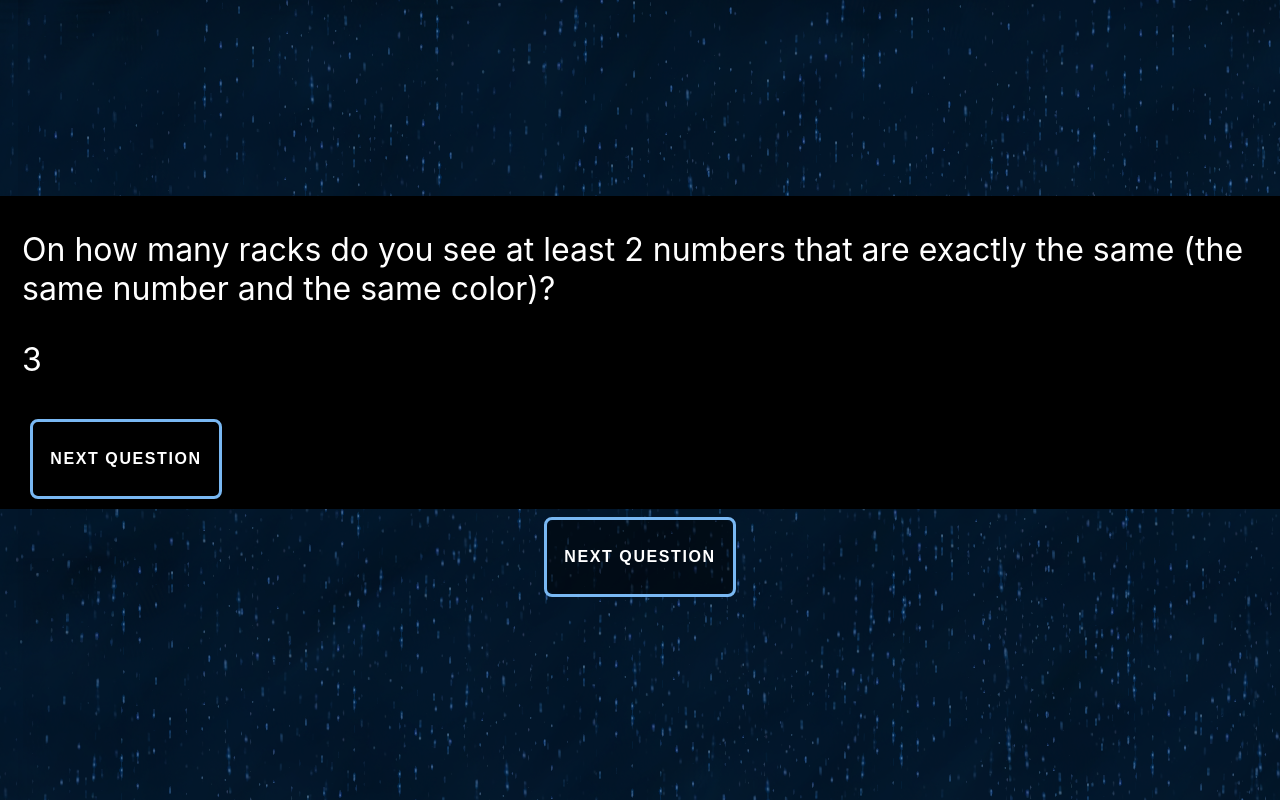
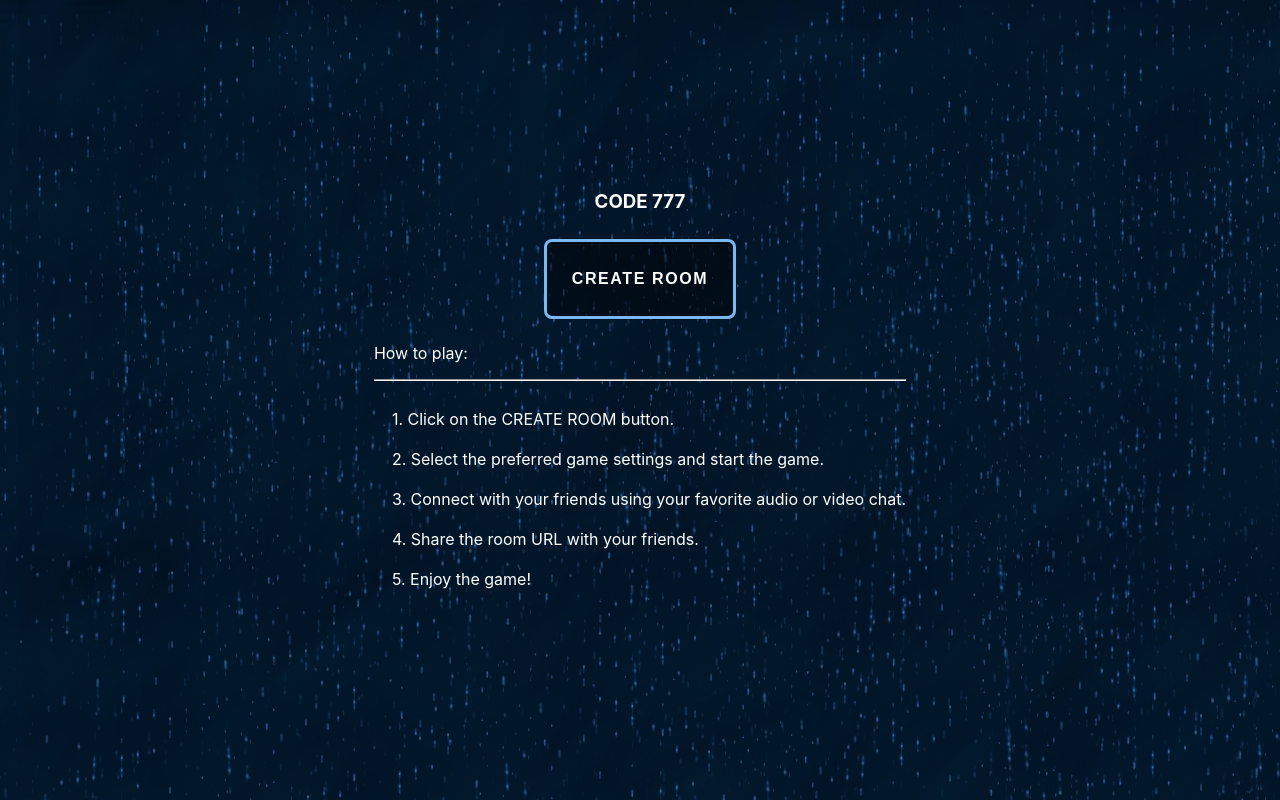
Before and after one commit to WolfsHollow/Code777, a React (Create React App) app: page / in a window 1280 px wide. Built offline with nearby package versions, Linux system fonts and the light colour scheme.

Commit message:
added createroom and room pages. changed routing

```diff
--- a/src/App.tsx
+++ b/src/App.tsx
@@ -2,6 +2,9 @@ import { Route, Routes } from 'react-router-dom';
 import './App.css';
 import Homepage from './pages/Homepage'
 import Game from './pages/Game'
+import QuestionPage from './pages/QuestionPage';
+import Lobby from './pages/Lobby';
+import CreateRoom from './pages/CreateRoom';
 
 function App() {
   return (
@@ -9,7 +12,11 @@ function App() {
       <Route path="/">
         <Route index element={<Homepage />} />
         {/* <Route path="/lobby" element={<Lobby />} /> */}
-        <Route path="/game" element={<Game />} />
+        <Route path="/room/game" element={<Game />} />
+        <Route path="/room/" element={<Lobby />} />
+        <Route path="/room/create" element={<CreateRoom />} />
+        <Route path="/question" element={<QuestionPage />} />
+
       </Route>
     </Routes>
   );
--- a/src/components/Number.tsx
+++ b/src/components/Number.tsx
@@ -2,7 +2,7 @@ import React, { useState } from 'react'
 
 type props = {
     color: string,
-    value: string,
+    value: number,
     grid: string,
 }
 
--- a/src/components/gameStateSlice.ts
+++ b/src/components/gameStateSlice.ts
@@ -3,7 +3,7 @@ import { DECK, PLAYER, QUESTION_BANK } from '../data/constants';
 import { getRandomNumber, shuffle } from '../utilities/helpers';
 
 interface gameState {
-    deck: Array<string>,
+    deck: [string, number][],
     playerTurn: number,
     currentQuestion: number,
     players: Array<string>,
@@ -46,7 +46,7 @@ export const gameStateSlice = createSlice({
             state.playerHands = newHands;
             state.deck = newDeck;
         },
-        updateDeck: (state, { payload }: PayloadAction<Array<string>>) => {
+        updateDeck: (state, { payload }: PayloadAction<Array<[string, number]>>) => {
             state.deck = payload;
             console.log('deck updated');
         },
--- a/src/data/constants.ts
+++ b/src/data/constants.ts
@@ -18,7 +18,7 @@ export const NUMBERS = [
     [COLORS.PINK, 7, "8/1/9/3"], [COLORS.YELLOW, 7, "8/3/9/5"], [COLORS.YELLOW, 7, "8/5/9/7"], [COLORS.BLUE, 7, "8/7/9/9"], [COLORS.BLUE, 7, "8/9/9/11"], [COLORS.BLUE, 7, "8/11/9/13"], [COLORS.BLUE, 7, "8/13/9/15"]
 ]
 
-export const DECK = [
+export const DECK: [string, number][] = [
     [COLORS.GREEN, 1],
     [COLORS.YELLOW, 2], [COLORS.YELLOW, 2],
     [COLORS.BLACK, 3], [COLORS.BLACK, 3], [COLORS.BLACK, 3],
--- /dev/null
+++ b/src/pages/CreateRoom.tsx
@@ -0,0 +1,12 @@
+import React from 'react'
+import Button from '../components/Button'
+
+const CreateRoom = () => {
+    return (
+        <div>
+            <Button text='Create Room' routesTo='room' />
+        </div>
+    )
+}
+
+export default CreateRoom
--- a/src/pages/Game.tsx
+++ b/src/pages/Game.tsx
@@ -31,7 +31,7 @@ const Game = () => {
     const currentQuestion = useAppSelector(selectCurrentQuestion);
     const questionNumber = useAppSelector(selectCurrentQuestion);
 
-    const numberDivs = NUMBERS.map((entry, index) =>
+    const numberDivs = NUMBERS.map((entry: [string, number, string], index: number) =>
         <Number color={entry[0]} value={entry[1]} grid={entry[2]} key={index} />)
 
 
--- a/src/pages/Homepage.tsx
+++ b/src/pages/Homepage.tsx
@@ -6,16 +6,24 @@ import { questionList } from '../components/questionList'
 
 const Homepage = () => {
 
-    const [questionNumber, setQuestionNumber] = useState(getRandomNumber(23));
-
-    const newQuestion = () => {
-        setQuestionNumber(getRandomNumber(23));
-    }
+    const instructions = `
+    1. Click on the CREATE ROOM button.\n
+    2. Select the preferred game settings and start the game.\n
+    3. Connect with your friends using your favorite audio or video chat.\n
+    4. Share the room URL with your friends.\n
+    5. Enjoy the game!\n
+    `;
 
     return (
         <div className='homepage changeAnimation'>
-            <Question question={questionNumber} />
-            <Button text='Next Question' onClick={newQuestion} />
+            <h3>CODE 777</h3>
+            <Button text='Create Room' routesTo='room/create' />
+            <div>
+                <p>How to play:</p>
+                <hr />
+                <span style={{ whiteSpace: "pre-wrap" }}>{instructions}</span>
+            </div>
+
         </div>
     )
 }
--- /dev/null
+++ b/src/pages/Lobby.tsx
@@ -0,0 +1,12 @@
+import React from 'react'
+import Button from '../components/Button'
+
+const Lobby = () => {
+    return (
+        <div>
+            <Button text='Start Game' routesTo='room/game' />
+        </div>
+    )
+}
+
+export default Lobby
--- /dev/null
+++ b/src/pages/QuestionPage.tsx
@@ -0,0 +1,42 @@
+import React, { useEffect, useRef, useState } from 'react'
+import { getRandomNumber, shuffle } from '../utilities/helpers'
+import Button from '../components/Button'
+import Question from '../components/Question'
+import { questionList } from '../components/questionList'
+import { QUESTION_BANK } from '../data/constants'
+
+
+const initialState = {
+    questionBank: shuffle(QUESTION_BANK)
+}
+
+const QuestionPage = () => {
+
+    const [questionNumber, setQuestionNumber] = useState(0);
+    const questions = useRef(initialState);
+
+    const newQuestion = () => {
+        setQuestionNumber(questions.current.questionBank.shift());
+        console.log(questions.current.questionBank.length)
+        if (questions.current.questionBank.length === 0) {
+            questions.current.questionBank = shuffle(QUESTION_BANK);
+            console.log('shuffled!');
+        }
+        console.log(questions.current.questionBank);
+    }
+
+    useEffect(() => {
+        setQuestionNumber(questions.current.questionBank.shift());
+    }, [])
+
+    return (
+        <div className='homepage changeAnimation'>
+            <div className='questionBox'>
+                <p>{questionList[questionNumber]}</p>
+            </div>
+            <Button text='Next Question' onClick={newQuestion} />
+        </div>
+    )
+}
+
+export default QuestionPage
```
